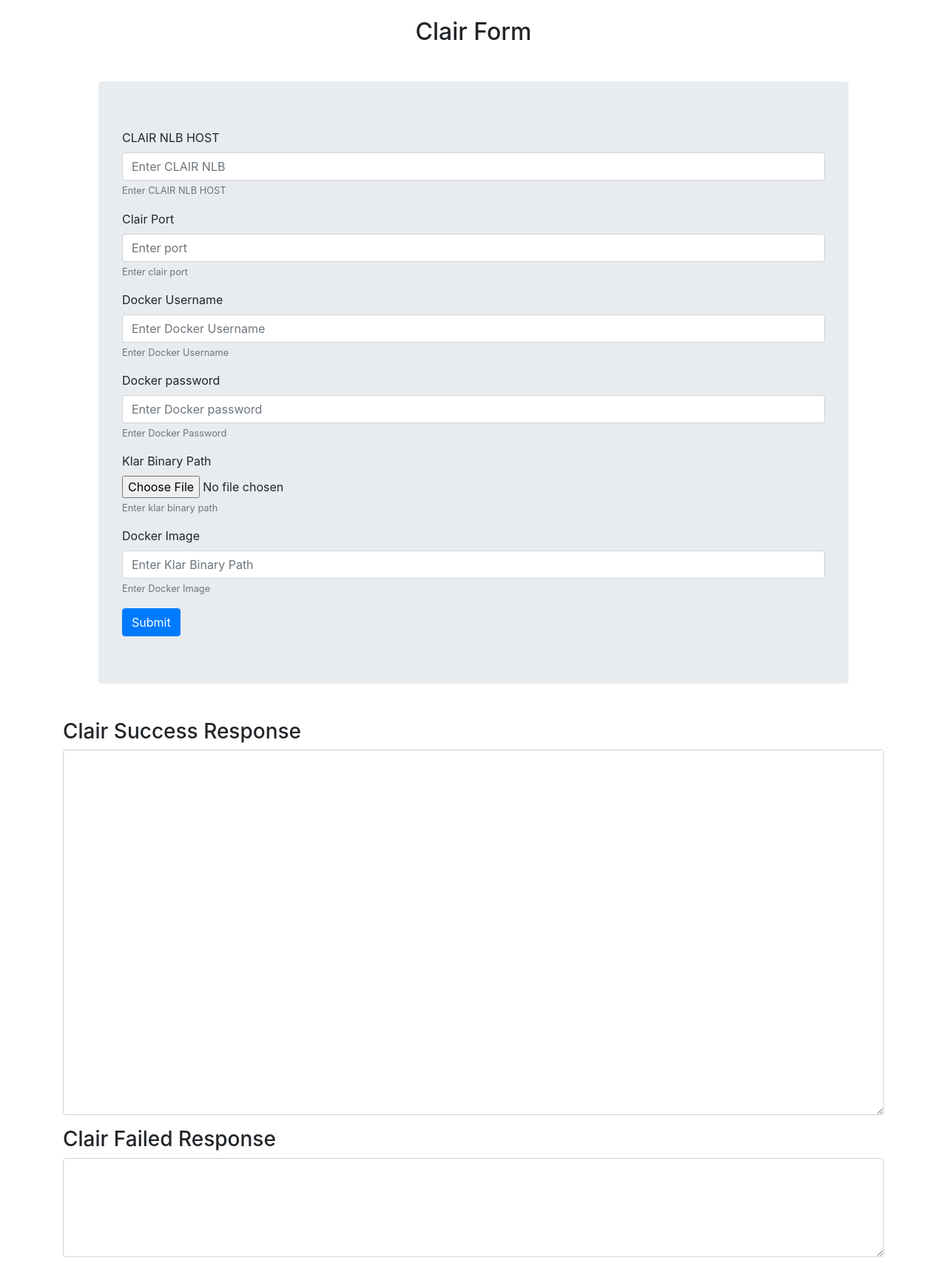
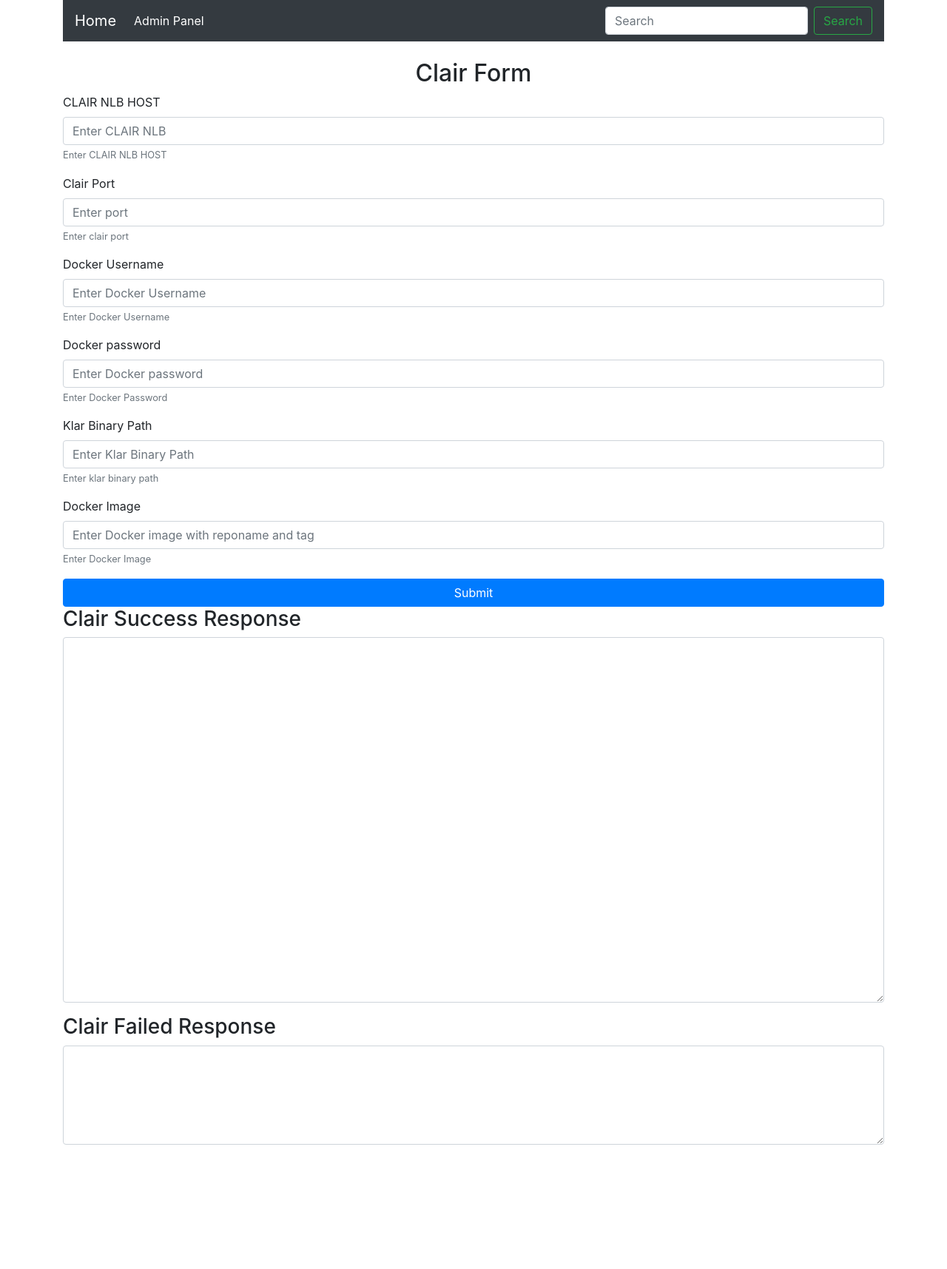
Before and after one commit to Abhi904485/clair, a Django app: page /klar/ in a window 1280 px wide. Shown: the whole page at 74% size. After the commit the page ends 1547 px from the top, so only its background shows below. Run offline with Django 3.2, Linux system fonts and the light colour scheme; some libraries are stand-ins or nearby versions.

Commit message:
Minor Bug Fixes & Ui Improvements

```diff
--- a/klar/views.py
+++ b/klar/views.py
@@ -2,7 +2,6 @@ import json
 import subprocess
 import os
 from django.contrib import messages
-from django.core.files.storage import FileSystemStorage
 from django.shortcuts import render
 from django.core.exceptions import ObjectDoesNotExist
 
@@ -21,14 +20,7 @@ def scan_image(request):
         nlb_port = request.POST['clair_port']
         docker_username = request.POST['username']
         docker_password = request.POST['password']
-        # set_docker_username_password()
-        # docker_username = os.environ.get('DOCKER_USER')
-        # docker_password = os.environ.get('DOCKER_PASSWORD')
-        klar_uploaded_file = request.FILES['klar_binary_path']
-        fs = FileSystemStorage()
-        filename = fs.save(klar_uploaded_file.name, klar_uploaded_file)
-        binary_save_location = os.path.join(fs.location, filename)
-        os.system("chmod +x {}".format(binary_save_location))
+        binary_save_location = request.POST['klar_binary_path']
         docker_image = request.POST['docker_image']
         command = '''CLAIR_ADDR=http://postgres@{}:{} JSON_OUTPUT=1 DOCKER_USER={} DOCKER_PASSWORD={} {} {}'''.format(nlb_host, nlb_port, docker_username, docker_password, binary_save_location, docker_image)
         messages.info(request, 'image {} scanning is in progress via klar binary path {} do not refresh page'.format(docker_image, binary_save_location))
--- a/templates/base.html
+++ b/templates/base.html
@@ -12,7 +12,26 @@
     <title>Hello, world!</title>
 </head>
 <body>
-<div class="container mt-2">
+<div class="container">
+    <nav class="navbar navbar-expand-lg navbar-dark bg-dark">
+        <a class="navbar-brand" href="{% url 'home' %}">Home</a>
+        <button class="navbar-toggler" type="button" data-toggle="collapse" data-target="#navbarNav"
+                aria-controls="navbarNav" aria-expanded="false" aria-label="Toggle navigation">
+            <span class="navbar-toggler-icon"></span>
+        </button>
+        <div class="collapse navbar-collapse" id="navbarNav">
+            <ul class="navbar-nav">
+                <li class="nav-item active">
+                    <a class="nav-link" href="{% url 'admin:index' %}">Admin Panel <span
+                            class="sr-only">(current)</span></a>
+                </li>
+            </ul>
+        </div>
+        <form class="form-inline">
+            <input class="form-control mr-sm-2" type="search" placeholder="Search" aria-label="Search">
+            <button class="btn btn-outline-success my-2 my-sm-0" type="submit">Search</button>
+        </form>
+    </nav>
     {% include 'includes/messages.html' %}
     {% block content %}
     {% endblock %}
--- a/templates/home.html
+++ b/templates/home.html
@@ -1,17 +1,20 @@
 {% extends 'base.html' %}
+{% load static %}
 {% block content %}
     <div class="row mt-5">
         <div class="col">
             <div class="card">
+                <a href="{% url 'admin:index' %}"><img src="{%static 'img/cve.png'  %}" class="card-img-top" alt="..."></a>
                 <div class="card-body">
                     <h5 class="card-title">Admin Panel</h5>
-                    <p class="card-text">Clair UI Integration with CVE DATABASE</p>
+                    <p class="card-text">Django Integration with CVE DATABASE</p>
                     <a href="{% url 'admin:index' %}" class="btn btn-primary">Admin Panel</a>
                 </div>
             </div>
         </div>
         <div class="col">
             <div class="card">
+                <a href="{% url 'klar:scan_image' %}"><img src="{% static 'img/clair.png' %}" height="245px" class="card-img-top" alt="..."></a>
                 <div class="card-body">
                     <h5 class="card-title">Scan Image</h5>
                     <p class="card-text">Scan Image through klar</p>
--- a/templates/includes/klar_form.html
+++ b/templates/includes/klar_form.html
@@ -1,4 +1,3 @@
-<div class="jumbotron m-lg-5">
 <form method="post" enctype="multipart/form-data">
     {% csrf_token %}
     <div class="form-group">
@@ -23,14 +22,13 @@
     </div>
     <div class="form-group">
         <label for="klar_binary_path">Klar Binary Path</label>
-            <input type="file" class="form-control-file" id="klar_binary_path" placeholder="Enter Klar Binary Path" name="klar_binary_path">
+        <input type="text" class="form-control" id="klar_binary_path" placeholder="Enter Klar Binary Path" name="klar_binary_path">
         <small id="klar_binary_path_Help" class="form-text text-muted">Enter klar binary path</small>
     </div>
     <div class="form-group">
         <label for="docker_image">Docker Image</label>
-            <input type="text" class="form-control" id="docker_image" placeholder="Enter Klar Binary Path" name="docker_image">
+        <input type="text" class="form-control" id="docker_image" placeholder="Enter Docker image with reponame and tag" name="docker_image">
         <small id="docker_image_Help" class="form-text text-muted">Enter Docker Image</small>
     </div>
-        <button type="submit" class="btn btn-primary">Submit</button>
+    <button type="submit" class="btn btn-primary btn-block">Submit</button>
 </form>
-</div>
```
Also changed, not shown: static/img/clair.png (added), static/img/cve.png (added). Lines whose indentation alone changed are shown as unchanged.
